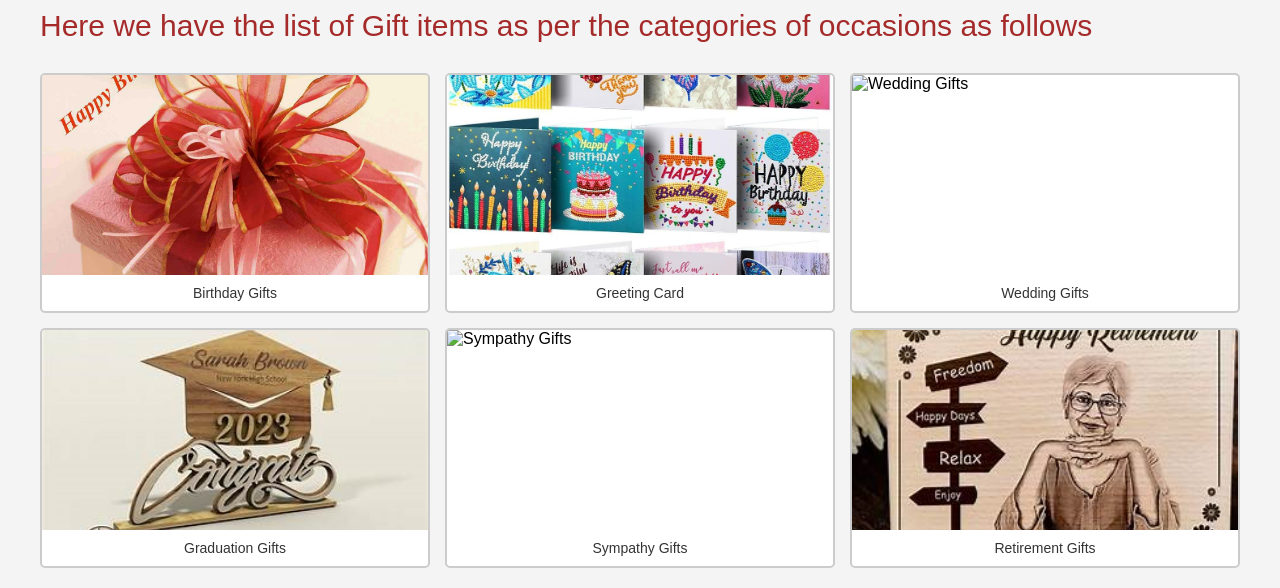
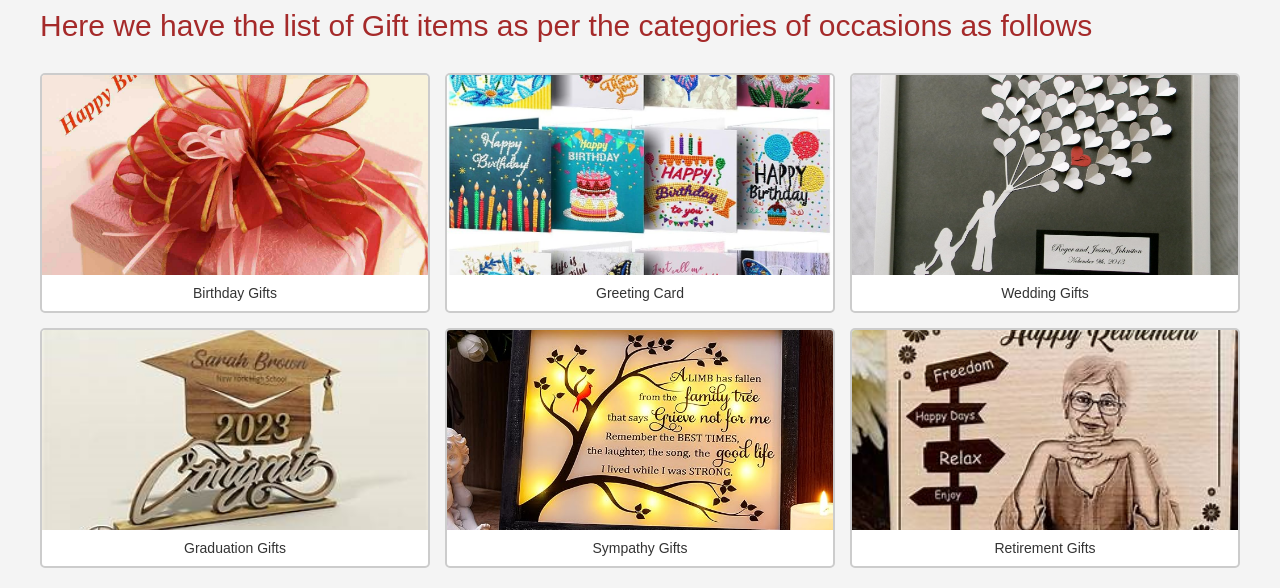
Before and after one commit to Saru1923/WebDevelopment, a website: page aboutr.html in a window 1280 px wide. Shown: the part 262-850 px from the top of the page. Drawn offline with Linux system fonts and the light colour scheme.

Commit message:
Update aboutr.html

```diff
--- a/aboutr.html
+++ b/aboutr.html
@@ -125,7 +125,7 @@ font-size:35px;
                 <div class="description">Greeting Card</div>
             </div>
             <div class="gallery-item" onclick="location.href='aboutr.html'">
-                <img src="weddinggifts.jpeg" alt="Wedding Gifts">
+                <img src="weddinggifts.jpg" alt="Wedding Gifts">
                 <div class="description">Wedding Gifts</div>
             </div>
             <div class="gallery-item" onclick="location.href='aboutr.html'">
@@ -133,7 +133,7 @@ font-size:35px;
                 <div class="description">Graduation Gifts</div>
             </div>
             <div class="gallery-item" onclick="location.href='aboutr.html'">
-                <img src="sympathygifts.jpeg" alt="Sympathy Gifts">
+                <img src="sympathygifts.jpg" alt="Sympathy Gifts">
                 <div class="description">Sympathy Gifts</div>
             </div>
             <div class="gallery-item" onclick="location.href='aboutr.html'">
```
